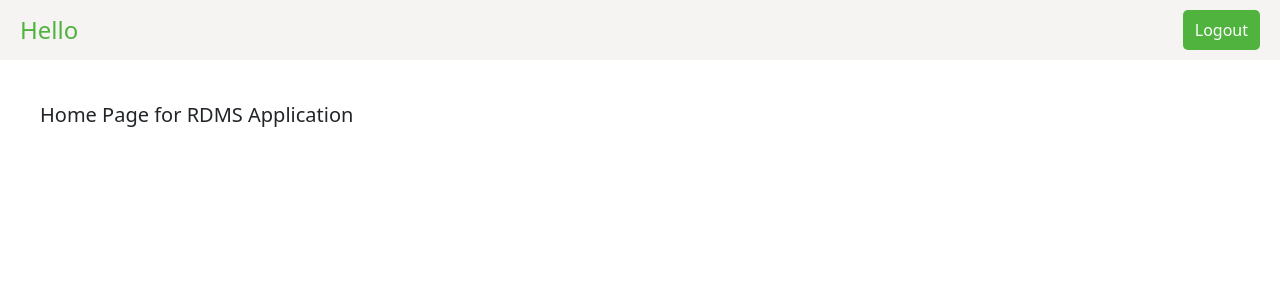
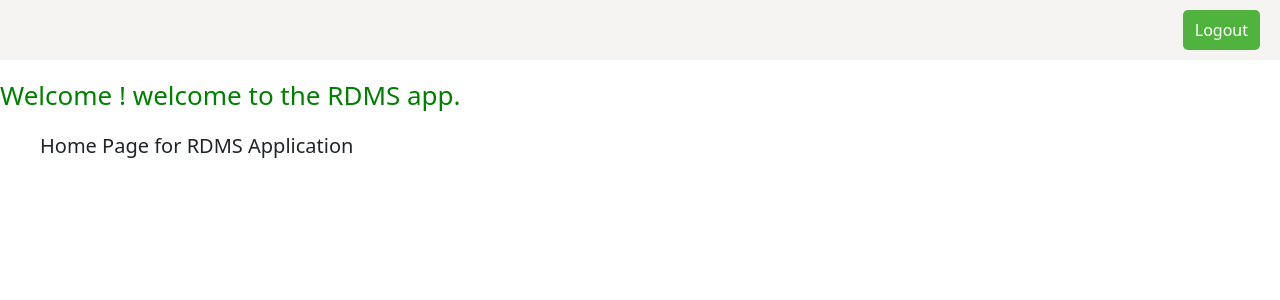
Before and after one commit to SravaniSingam-WAL/rdms, a React (Create React App) app: page /rdms/home in a window 1280 px wide. Shown: the top 300 px of the page. Built offline with nearby package versions, Linux system fonts and the light colour scheme.

Commit message:
added some css

```diff
--- a/src/header.js
+++ b/src/header.js
@@ -13,7 +13,7 @@ const Header =() => {
     }
   return (
    <div className='navBar'>
-    <div className='brand'>{brandName}Hello</div>
+    <div className='brand'>{brandName}</div>
     <button className='logout' onClick={()=>logout()}>Logout</button>
     </div>
   );
--- a/src/home.js
+++ b/src/home.js
@@ -1,11 +1,12 @@
 import React, { useState } from "react";
-import { getBrandName } from "./utils";
+import { getName } from "./utils";
 
 const Home = () => {
-  const brandName = getBrandName()
+  const name = getName()
 
   return (
     <div>
+    <h4 className="welcomeText">Welcome {name}! welcome to the RDMS app.</h4>
       <p className="para">Home Page for RDMS Application</p>
     </div>
   );
--- a/src/index.css
+++ b/src/index.css
@@ -84,3 +84,12 @@ button:hover {
   .logout:hover{
     background-color: #3fd64c;
   }
+  .para{
+    margin-top: 20px;
+  }
+    .welcomeText{
+      margin-top: 20px;
+      color: green;
+      font-size: 26px;
+      font-weight: 400;
+    }
--- a/src/utils.js
+++ b/src/utils.js
@@ -15,6 +15,10 @@ export const getBrandName = () => {
     const { brandName } =  JSON.parse(localStorage.getItem('user') || '{}');
     return brandName || '';
 };
+export const getName = () => {
+    const { name } =  JSON.parse(localStorage.getItem('user') || '{}');
+    return name || '';
+};
 
 export const setToken = (userDetails) => {
     localStorage.setItem('user', JSON.stringify(userDetails));
```
